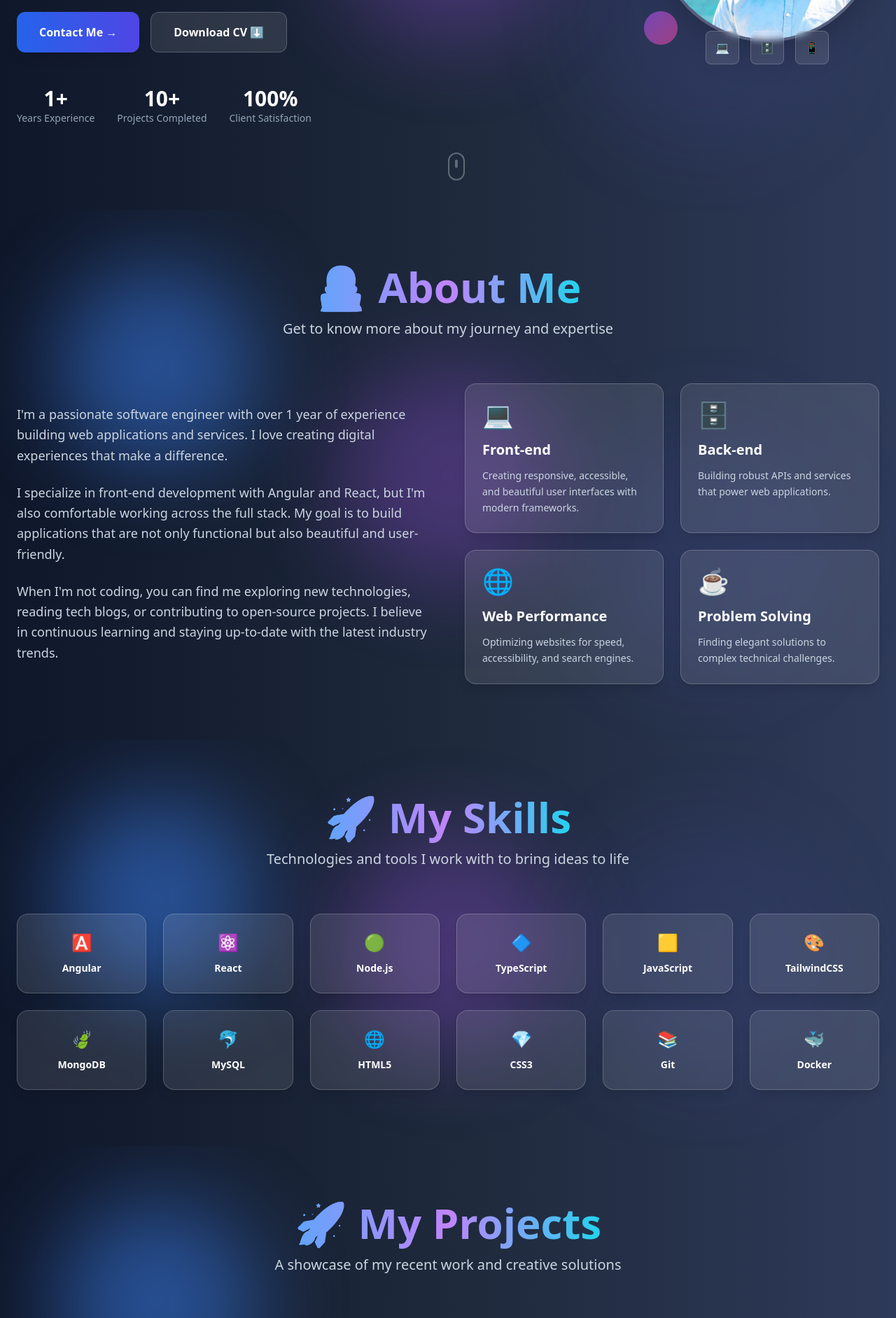
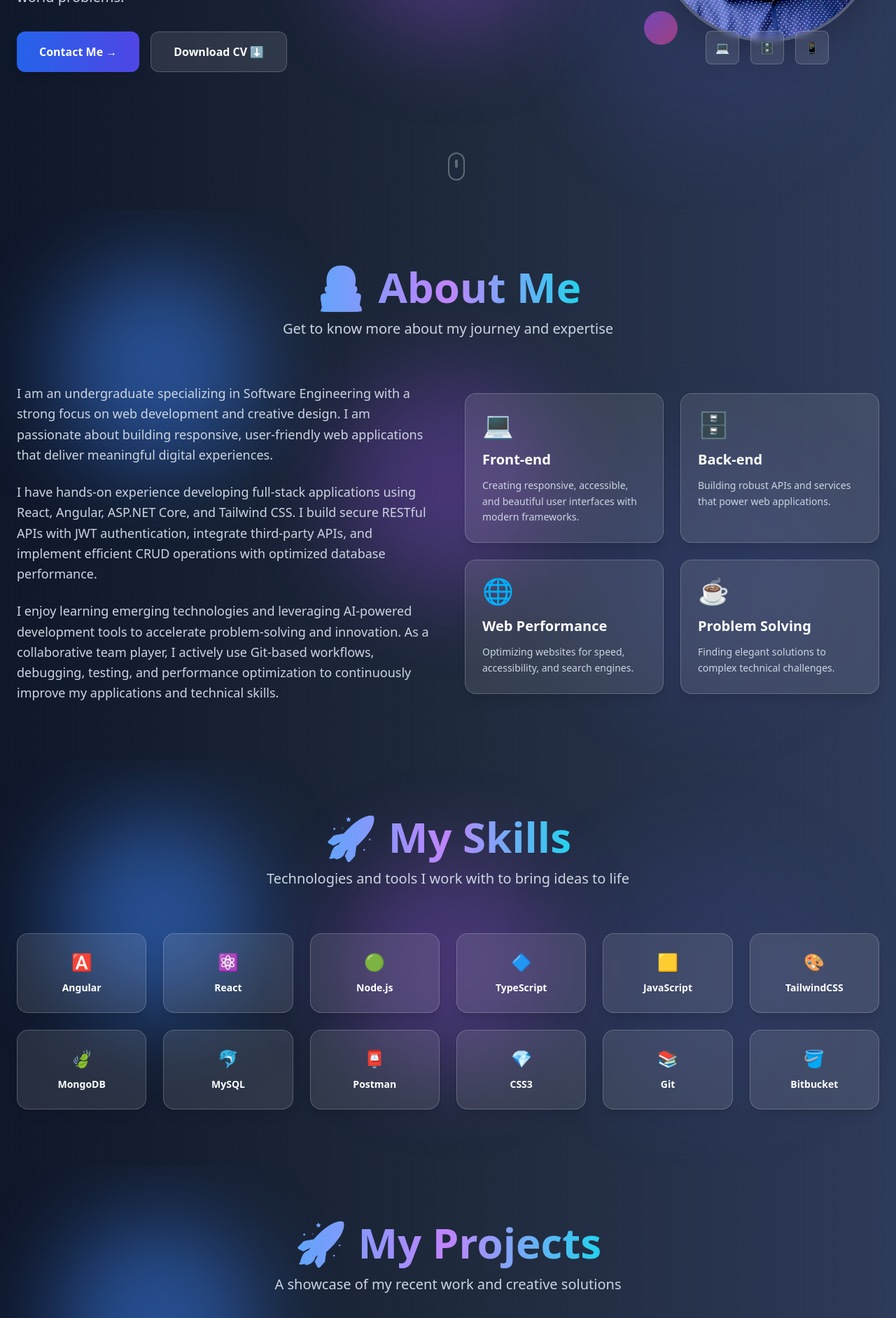
Before and after one commit to prabodhaj32/Portfolio-N, an Angular app: page / in a window 1280 px wide. Shown: the part 500-2384 px from the top of the page at 70% size. Built offline with nearby package versions, Linux system fonts and the light colour scheme.

Commit message:
Your update message

```diff
--- a/src/app/components/about/about.component.html
+++ b/src/app/components/about/about.component.html
@@ -23,16 +23,13 @@
       <!-- Left Text -->
       <div class="space-y-6">
         <p class="text-lg text-slate-300 leading-relaxed">
-          I'm a passionate software engineer with over 1 year of experience building web applications and services.
-          I love creating digital experiences that make a difference.
+         I am an undergraduate specializing in Software Engineering with a strong focus on web development and creative design. I am passionate about building responsive, user-friendly web applications that deliver meaningful digital experiences.
         </p>
         <p class="text-lg text-slate-300 leading-relaxed">
-          I specialize in front-end development with Angular and React, but I'm also comfortable working across the full stack.
-          My goal is to build applications that are not only functional but also beautiful and user-friendly.
+           I have hands-on experience developing full-stack applications using React, Angular, ASP.NET Core, and Tailwind CSS. I build secure RESTful APIs with JWT authentication, integrate third-party APIs, and implement efficient CRUD operations with optimized database performance.
         </p>
         <p class="text-lg text-slate-300 leading-relaxed">
-          When I'm not coding, you can find me exploring new technologies, reading tech blogs, or contributing to open-source projects.
-          I believe in continuous learning and staying up-to-date with the latest industry trends.
+           I enjoy learning emerging technologies and leveraging AI-powered development tools to accelerate problem-solving and innovation. As a collaborative team player, I actively use Git-based workflows, debugging, testing, and performance optimization to continuously improve my applications and technical skills.
         </p>
       </div>
 
--- a/src/app/components/footer/footer.component.html
+++ b/src/app/components/footer/footer.component.html
@@ -25,21 +25,23 @@
 
       <!-- Social Icons -->
       <div class="flex justify-center md:justify-end gap-4">
+
         <a href="mailto:prabodharg1954@gmail.com"
            class="w-12 h-12 bg-white/10 backdrop-blur-sm rounded-xl border border-white/20 flex items-center justify-center hover:bg-white/20 hover:border-white/30 transition-all duration-300 transform hover:scale-110"
            title="Email">
-          📧
+          <i class="fas fa-envelope text-white text-xl"></i>
         </a>
         <a href="https://www.linkedin.com" target="_blank"
            class="w-12 h-12 bg-white/10 backdrop-blur-sm rounded-xl border border-white/20 flex items-center justify-center hover:bg-white/20 hover:border-white/30 transition-all duration-300 transform hover:scale-110"
            title="LinkedIn">
-          💼
+          <i class="fab fa-linkedin-in text-white text-xl"></i>
         </a>
         <a href="https://github.com" target="_blank"
            class="w-12 h-12 bg-white/10 backdrop-blur-sm rounded-xl border border-white/20 flex items-center justify-center hover:bg-white/20 hover:border-white/30 transition-all duration-300 transform hover:scale-110"
            title="GitHub">
-          🐙
+          <i class="fab fa-github text-white text-xl"></i>
         </a>
+
       </div>
     </div>
 
--- a/src/app/components/hero/hero.component.html
+++ b/src/app/components/hero/hero.component.html
@@ -46,18 +46,18 @@
         </div>
 
         <div class="flex flex-wrap gap-8 justify-center lg:justify-start">
-          <div class="text-center">
-            <div class="text-3xl font-bold text-white">1+</div>
+          <!-- <div class="text-center">
+            <div class="text-3xl font-bold text-white">1</div>
             <div class="text-slate-400 text-sm">Years Experience</div>
           </div>
           <div class="text-center">
-            <div class="text-3xl font-bold text-white">10+</div>
+            <div class="text-3xl font-bold text-white">3+</div>
             <div class="text-slate-400 text-sm">Projects Completed</div>
           </div>
           <div class="text-center">
             <div class="text-3xl font-bold text-white">100%</div>
             <div class="text-slate-400 text-sm">Client Satisfaction</div>
-          </div>
+          </div> -->
         </div>
       </div>
 
--- a/src/app/components/hero/hero.component.ts
+++ b/src/app/components/hero/hero.component.ts
@@ -18,7 +18,7 @@ export class HeroComponent {
   }
 
   downloadCV() {
-    window.open('assets/Prabodha_CV.pdf', '_blank');
+    window.open('assets/R.G.Prabodha Jayawardhana-Software Engineering-CV.pdf', '_blank');
   }
 
 
--- a/src/app/components/skills/skills.component.ts
+++ b/src/app/components/skills/skills.component.ts
@@ -17,10 +17,10 @@ export class SkillsComponent {
     { name: 'TailwindCSS', icon: '🎨' },
     { name: 'MongoDB', icon: '🍃' },
     { name: 'MySQL', icon: '🐬' },
-    { name: 'HTML5', icon: '🌐' },
+    { name: 'Postman', icon: '📮' },
     { name: 'CSS3', icon: '💎' },
     { name: 'Git', icon: '📚' },
-    { name: 'Docker', icon: '🐳' },
+    { name: 'Bitbucket', icon: '🪣' },
 
   ];
 }
```
Also changed, not shown: src/assets/profile.jpg, 1 other file (tests, documents, lock files or other folders).
